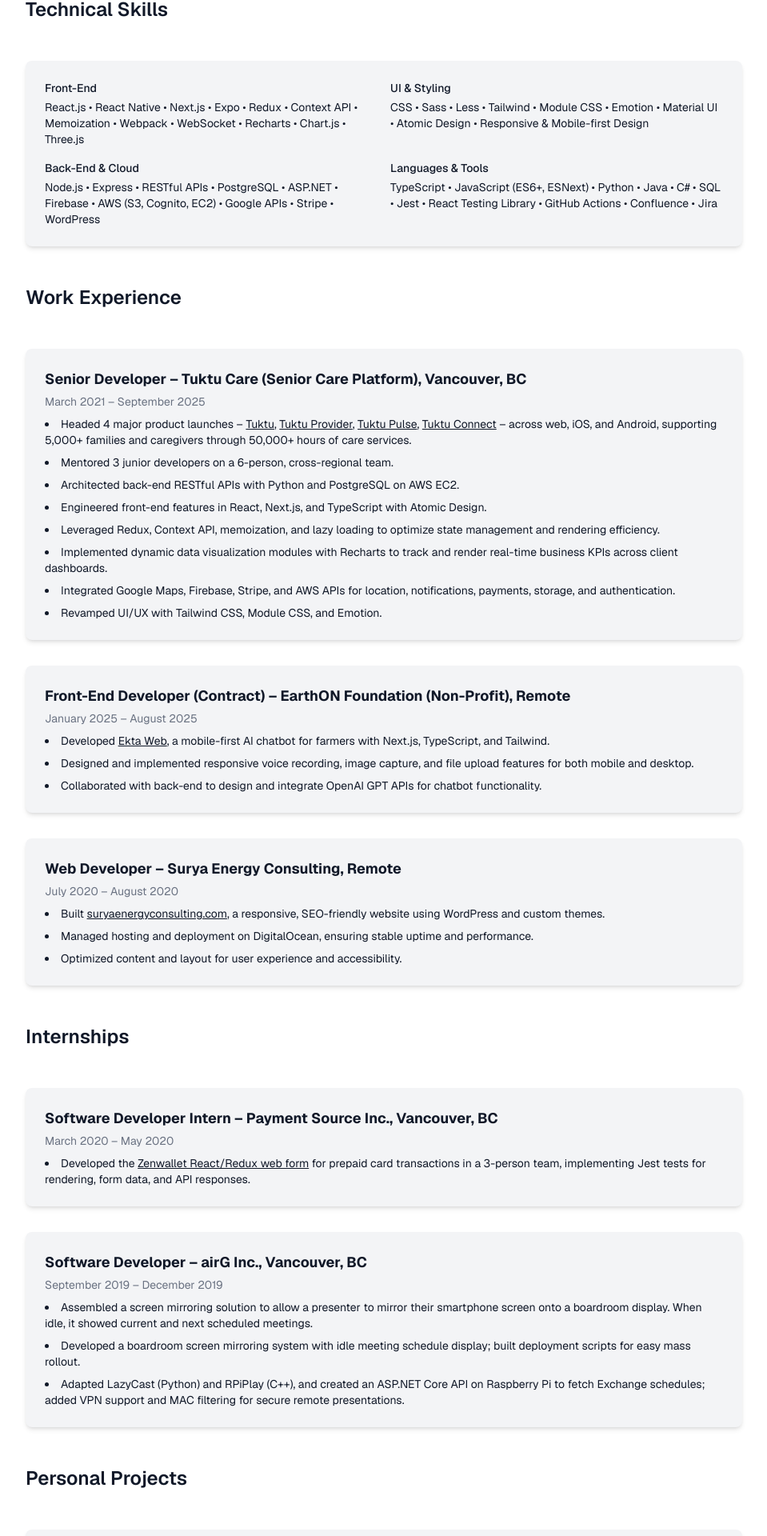
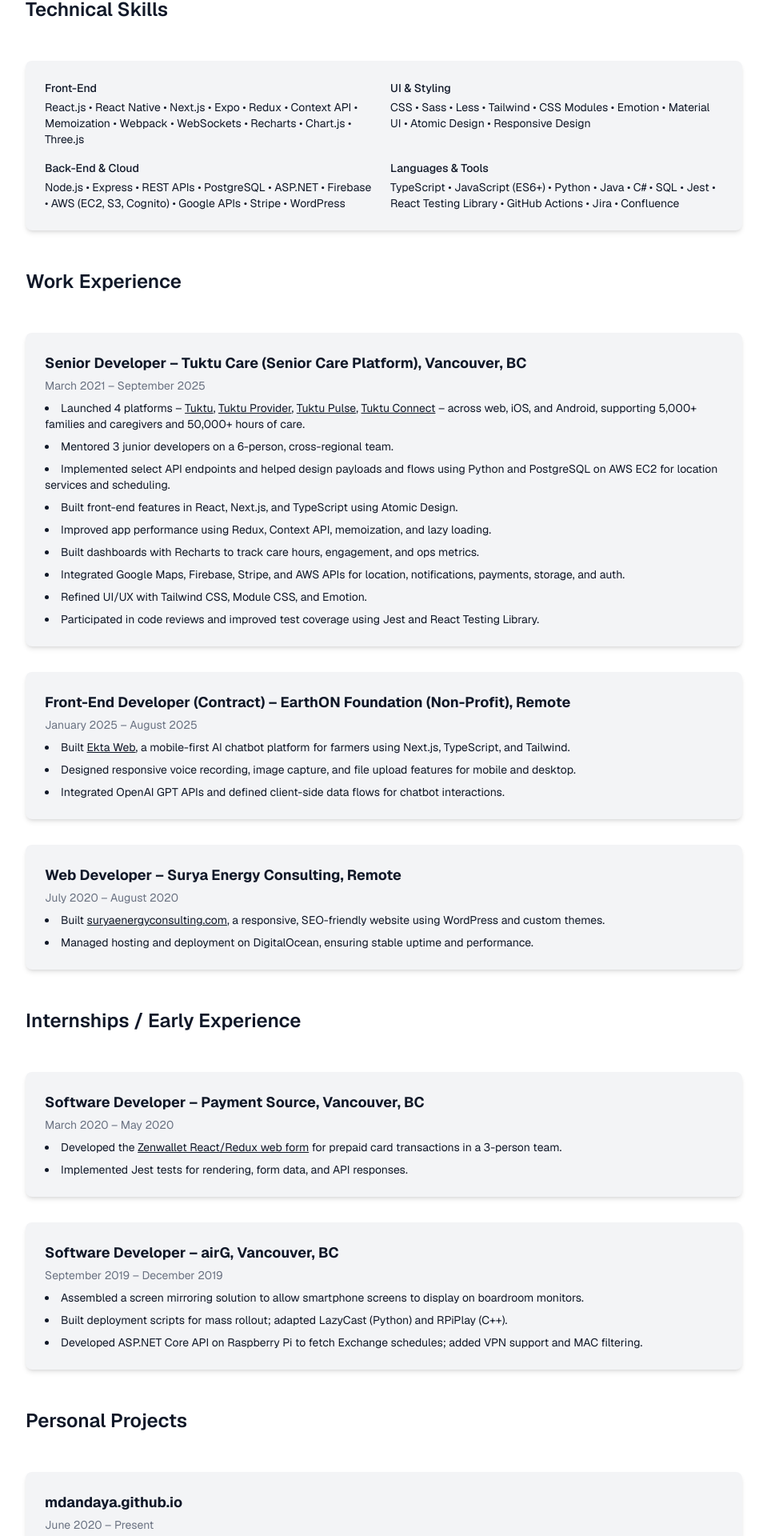
Before and after one commit to mdandaya/mdandaya.github.io, a Next.js app: page / in a window 1280 px wide. Shown: the part 360-2280 px from the top of the page at 80% size, without its empty margins (160-1119 px from the left). Built offline with nearby package versions, Linux system fonts and the light colour scheme.

Commit message:
content update

```diff
--- a/src/app/page.tsx
+++ b/src/app/page.tsx
@@ -20,8 +20,8 @@
           </a>
         </p>
         <p className="mt-4 max-w-xl mx-auto text-center">
-          Software Developer with 5+ years building scalable web and mobile applications, experienced in back-end services and API integrations. Strong
-          front-end expertise with proven ability to contribute across the full stack.
+          Software Developer with 5+ years building web and mobile products in startup tech. Experienced in APIs, integrations, and shipping user-facing
+          features. Strong front-end expertise with proven end-to-end delivery.
         </p>
       </header>
 
@@ -32,19 +32,19 @@
           <div className="grid grid-cols-1 sm:grid-cols-2 gap-4 text-sm">
             <div>
               <h3 className="font-medium mb-1">Front-End</h3>
-              <p>React.js • React Native • Next.js • Expo • Redux • Context API • Memoization • Webpack • WebSocket • Recharts • Chart.js • Three.js</p>
+              <p>React.js • React Native • Next.js • Expo • Redux • Context API • Memoization • Webpack • WebSockets • Recharts • Chart.js • Three.js</p>
             </div>
             <div>
               <h3 className="font-medium mb-1">UI & Styling</h3>
-              <p>CSS • Sass • Less • Tailwind • Module CSS • Emotion • Material UI • Atomic Design • Responsive & Mobile-first Design</p>
+              <p>CSS • Sass • Less • Tailwind • CSS Modules • Emotion • Material UI • Atomic Design • Responsive Design</p>
             </div>
             <div>
               <h3 className="font-medium mb-1">Back-End & Cloud</h3>
-              <p>Node.js • Express • RESTful APIs • PostgreSQL • ASP.NET • Firebase • AWS (S3, Cognito, EC2) • Google APIs • Stripe • WordPress</p>
+              <p>Node.js • Express • REST APIs • PostgreSQL • ASP.NET • Firebase • AWS (EC2, S3, Cognito) • Google APIs • Stripe • WordPress</p>
             </div>
             <div>
               <h3 className="font-medium mb-1">Languages & Tools</h3>
-              <p>TypeScript • JavaScript (ES6+, ESNext) • Python • Java • C# • SQL • Jest • React Testing Library • GitHub Actions • Confluence • Jira</p>
+              <p>TypeScript • JavaScript (ES6+) • Python • Java • C# • SQL • Jest • React Testing Library • GitHub Actions • Jira • Confluence</p>
             </div>
           </div>
         </div>
@@ -59,7 +59,7 @@
           <p className="text-sm text-gray-500 dark:text-gray-400 mb-2">March 2021 – September 2025</p>
           <ul className="list-disc list-inside space-y-2 text-sm">
             <li>
-              Headed 4 major product launches –{" "}
+              Launched 4 platforms –{" "}
               <a href="https://apps.apple.com/ca/app/tuktu/id1588765065" className="underline hover:text-blue-500">
                 Tuktu
               </a>
@@ -75,15 +75,18 @@
               <a href="https://connect.tuktu.ai/" className="underline hover:text-blue-500">
                 Tuktu Connect
               </a>{" "}
-              – across web, iOS, and Android, supporting 5,000+ families and caregivers through 50,000+ hours of care services.
+              – across web, iOS, and Android, supporting 5,000+ families and caregivers and 50,000+ hours of care.
             </li>
             <li>Mentored 3 junior developers on a 6-person, cross-regional team.</li>
-            <li>Architected back-end RESTful APIs with Python and PostgreSQL on AWS EC2.</li>
-            <li>Engineered front-end features in React, Next.js, and TypeScript with Atomic Design.</li>
-            <li>Leveraged Redux, Context API, memoization, and lazy loading to optimize state management and rendering efficiency.</li>
-            <li>Implemented dynamic data visualization modules with Recharts to track and render real-time business KPIs across client dashboards.</li>
-            <li>Integrated Google Maps, Firebase, Stripe, and AWS APIs for location, notifications, payments, storage, and authentication.</li>
-            <li>Revamped UI/UX with Tailwind CSS, Module CSS, and Emotion.</li>
+            <li>
+              Implemented select API endpoints and helped design payloads and flows using Python and PostgreSQL on AWS EC2 for location services and scheduling.
+            </li>
+            <li>Built front-end features in React, Next.js, and TypeScript using Atomic Design.</li>
+            <li>Improved app performance using Redux, Context API, memoization, and lazy loading.</li>
+            <li>Built dashboards with Recharts to track care hours, engagement, and ops metrics.</li>
+            <li>Integrated Google Maps, Firebase, Stripe, and AWS APIs for location, notifications, payments, storage, and auth.</li>
+            <li>Refined UI/UX with Tailwind CSS, Module CSS, and Emotion.</li>
+            <li>Participated in code reviews and improved test coverage using Jest and React Testing Library.</li>
           </ul>
         </div>
 
@@ -92,14 +95,14 @@
           <p className="text-sm text-gray-500 dark:text-gray-400 mb-2">January 2025 – August 2025</p>
           <ul className="list-disc list-inside space-y-2 text-sm">
             <li>
-              Developed{" "}
+              Built{" "}
               <a href="https://web.ekta.chat/" className="underline hover:text-blue-500">
                 Ekta Web
               </a>
-              , a mobile-first AI chatbot for farmers with Next.js, TypeScript, and Tailwind.
+              , a mobile-first AI chatbot platform for farmers using Next.js, TypeScript, and Tailwind.
             </li>
-            <li>Designed and implemented responsive voice recording, image capture, and file upload features for both mobile and desktop.</li>
-            <li>Collaborated with back-end to design and integrate OpenAI GPT APIs for chatbot functionality.</li>
+            <li>Designed responsive voice recording, image capture, and file upload features for mobile and desktop.</li>
+            <li>Integrated OpenAI GPT APIs and defined client-side data flows for chatbot interactions.</li>
           </ul>
         </div>
 
@@ -115,17 +118,16 @@
               , a responsive, SEO-friendly website using WordPress and custom themes.
             </li>
             <li>Managed hosting and deployment on DigitalOcean, ensuring stable uptime and performance.</li>
-            <li>Optimized content and layout for user experience and accessibility.</li>
           </ul>
         </div>
       </section>
 
       {/* Internships */}
       <section className="w-full max-w-4xl flex flex-col gap-8">
-        <h2 className="text-2xl font-semibold mb-4">Internships</h2>
+        <h2 className="text-2xl font-semibold mb-4">Internships / Early Experience</h2>
 
         <div className="bg-gray-100 dark:bg-gray-800 rounded-lg shadow-md p-6">
-          <h3 className="font-bold text-lg mb-1">Software Developer Intern – Payment Source Inc., Vancouver, BC</h3>
+          <h3 className="font-bold text-lg mb-1">Software Developer – Payment Source, Vancouver, BC</h3>
           <p className="text-sm text-gray-500 dark:text-gray-400 mb-2">March 2020 – May 2020</p>
           <ul className="list-disc list-inside space-y-2 text-sm">
             <li>
@@ -133,24 +135,19 @@
               <a href="https://zenwallet.ca/cardlogin" className="underline hover:text-blue-500">
                 Zenwallet React/Redux web form
               </a>{" "}
-              for prepaid card transactions in a 3-person team, implementing Jest tests for rendering, form data, and API responses.
+              for prepaid card transactions in a 3-person team.
             </li>
+            <li>Implemented Jest tests for rendering, form data, and API responses.</li>
           </ul>
         </div>
 
         <div className="bg-gray-100 dark:bg-gray-800 rounded-lg shadow-md p-6">
-          <h3 className="font-bold text-lg mb-1">Software Developer – airG Inc., Vancouver, BC</h3>
+          <h3 className="font-bold text-lg mb-1">Software Developer – airG, Vancouver, BC</h3>
           <p className="text-sm text-gray-500 dark:text-gray-400 mb-2">September 2019 – December 2019</p>
           <ul className="list-disc list-inside space-y-2 text-sm">
-            <li>
-              Assembled a screen mirroring solution to allow a presenter to mirror their smartphone screen onto a boardroom display. When idle, it showed
-              current and next scheduled meetings.
-            </li>
-            <li>Developed a boardroom screen mirroring system with idle meeting schedule display; built deployment scripts for easy mass rollout.</li>
-            <li>
-              Adapted LazyCast (Python) and RPiPlay (C++), and created an ASP.NET Core API on Raspberry Pi to fetch Exchange schedules; added VPN support and
-              MAC filtering for secure remote presentations.
-            </li>
+            <li>Assembled a screen mirroring solution to allow smartphone screens to display on boardroom monitors.</li>
+            <li>Built deployment scripts for mass rollout; adapted LazyCast (Python) and RPiPlay (C++).</li>
+            <li>Developed ASP.NET Core API on Raspberry Pi to fetch Exchange schedules; added VPN support and MAC filtering.</li>
           </ul>
         </div>
       </section>
@@ -175,10 +172,10 @@
       <section className="w-full max-w-4xl flex flex-col gap-8">
         <h2 className="text-2xl font-semibold mb-4">Education</h2>
         <div className="bg-gray-100 dark:bg-gray-800 rounded-lg shadow-md p-6">
-          <p className="font-medium">Diploma in Computer Systems Technology – British Columbia Institute of Technology, Burnaby, BC</p>
+          <p className="font-medium">British Columbia Institute of Technology, Burnaby, BC</p>
           <p className="text-sm text-gray-500 dark:text-gray-400 mb-2">September 2018 – June 2020</p>
+          <p className="text-sm mb-2">Diploma in Computer Systems Technology – Client Server Option</p>
           <ul className="list-disc list-inside space-y-2 text-sm">
-            <li>Client Server Option</li>
             <li>Specialized in MVC Patterns in C# ASP.NET</li>
             <li>Graduated with Distinction (GPA 4.0+)</li>
           </ul>
```
